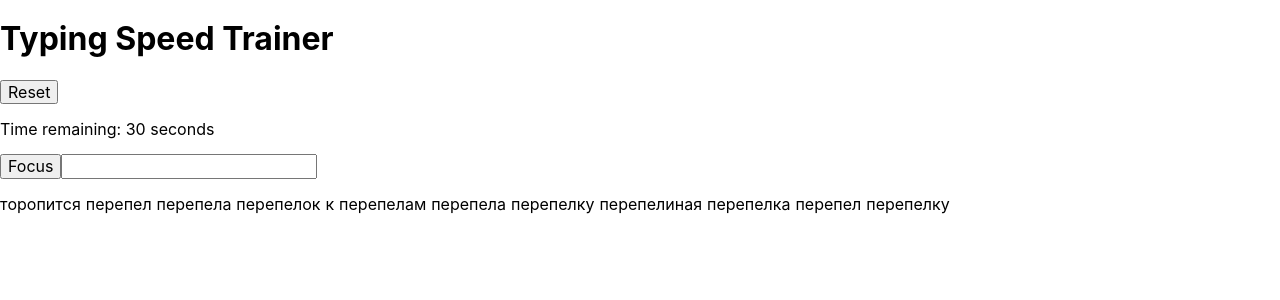
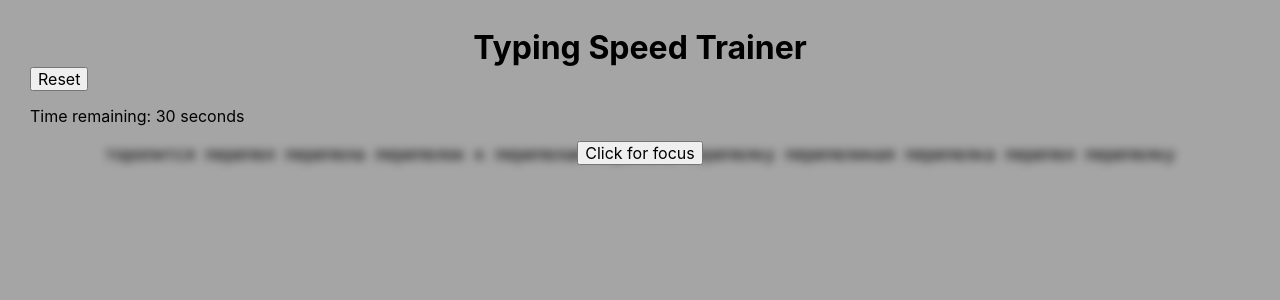
Before and after one commit to 0R8-9dzcl/typing-speed-trainer, a React (Create React App) app: page / in a window 1280 px wide. Both pictures are taken after a click on the button "Reset". Shown: the top 300 px of the page. Built offline with nearby package versions, Linux system fonts and the light colour scheme.

Commit message:
style: как-то стилизовать компоненты

```diff
--- a/src/components/App/App.css
+++ b/src/components/App/App.css
@@ -0,0 +1,11 @@
+html {
+  background-color: #a5a5a5;
+  font-family: 'Ubuntu Mono Regular';
+
+  margin: 30px;
+}
+
+.header__title {
+  text-align: center;
+  margin: 0;
+}
--- a/src/components/App/App.jsx
+++ b/src/components/App/App.jsx
@@ -20,6 +20,7 @@ function App() {
     const randomNumber = Math.floor(Math.random() * testStrings.length)
     setCorrectString(testStrings[randomNumber])
   }, [])
+
   return (
     <>
       <header className="header">
--- a/src/components/Input/Input.css
+++ b/src/components/Input/Input.css
@@ -1,3 +1,6 @@
 .input {
-
+  font-size: 16px;
+  opacity: 0;
+  cursor: default;
+  position: absolute;
 }
--- a/src/components/Letter/Letter.css
+++ b/src/components/Letter/Letter.css
@@ -1,6 +1,7 @@
 .letter {
   color: black;
   min-width: 5px;
+  margin: 0;
 }
 
 .valid {
--- a/src/components/TypingContainer/TypingContainer.css
+++ b/src/components/TypingContainer/TypingContainer.css
@@ -1,8 +1,34 @@
-.typingContainer {
+.typingContainer {}
 
+.wrap {
+  display: flex;
+  position: relative;
+  justify-content: center;
+  align-items: center;
 }
+
+.focus {
+  position: absolute;
+  visibility: visible;
+  opacity: 1;
+  transition: visibility, opacity .3s ease-in-out;
+}
+
+.visible {
+  opacity: 0;
+  visibility: hidden;
+}
+
 .words {
   display: flex;
   flex-wrap: wrap;
-  gap: 5px;
+  gap: 2px 10px;
+  font-family: 'Ubuntu Mono Regular';
+  font-size: 20px;
+  filter: none;
+  transition: filter .3s ease-in-out;
 }
+
+.blured {
+  filter: blur(4px);
+}
--- a/src/components/TypingContainer/TypingContainer.jsx
+++ b/src/components/TypingContainer/TypingContainer.jsx
@@ -5,6 +5,7 @@ import Input from '../Input/Input'
 import useTyping from '../../hooks/useTyping'
 import useTimer from '../../hooks/useTimer'
 import calculateWpm from '../../utils/calculateWpm'
+import classNames from 'classnames'
 
 const TypingContainer = ({ correctString }) => {
   const timerDuration = 30
@@ -28,6 +29,15 @@ const TypingContainer = ({ correctString }) => {
 
   const typingWordsArray = typingSring.split(' ')
   const correctWordsArray = correctString.split(' ')
+  const isShowFocus = !isInputFocused && !isCompleted
+  const showButtonClass = classNames({
+    focus: true,
+    visible: !isShowFocus,
+  })
+  const wordsClass = classNames({
+    words: true,
+    blured: isShowFocus,
+  })
 
   const resetTrainer = () => {
     clearInput()
@@ -90,11 +100,9 @@ const TypingContainer = ({ correctString }) => {
         </button>
       )}
       <p className="timer">Time remaining: {timeLeft} seconds</p>
-      {!isInputFocused && !isCompleted && (
-        <button type="button" className="focus" onClick={focusInput}>
-          Focus
-        </button>
-      )}
+
+      {!isCompleted ? (
+        <div className="wrap">
           <Input
             inputRef={inputRef}
             className="input"
@@ -103,8 +111,7 @@ const TypingContainer = ({ correctString }) => {
             onBlur={handleBlur}
             onFocus={handleFocus}
           />
-      {!isCompleted ? (
-        <div className="words">
+          <div className={wordsClass}>
             {correctWordsArray.map((correctWord, index) => {
               const currentTypingWord = typingWordsArray[index] || ''
               return (
@@ -120,6 +127,14 @@ const TypingContainer = ({ correctString }) => {
               )
             })}
           </div>
+          <button
+            type="button"
+            className={showButtonClass}
+            onClick={focusInput}
+          >
+            Click for focus
+          </button>
+        </div>
       ) : (
         <div className="results">
           <p>WPM: {wpm}</p>
--- a/src/index.css
+++ b/src/index.css
@@ -3,8 +3,7 @@
 
 body {
   margin: 0;
-  font-family: -apple-system, BlinkMacSystemFont, 'Segoe UI', 'Roboto', 'Oxygen',
-    'Ubuntu', 'Cantarell', 'Fira Sans', 'Droid Sans', 'Helvetica Neue',
+  font-family: -apple-system, BlinkMacSystemFont, 'Ubuntu Mono Regular',
     sans-serif;
   -webkit-font-smoothing: antialiased;
   -moz-osx-font-smoothing: grayscale;
```
Lines whose indentation alone changed are shown as unchanged.
